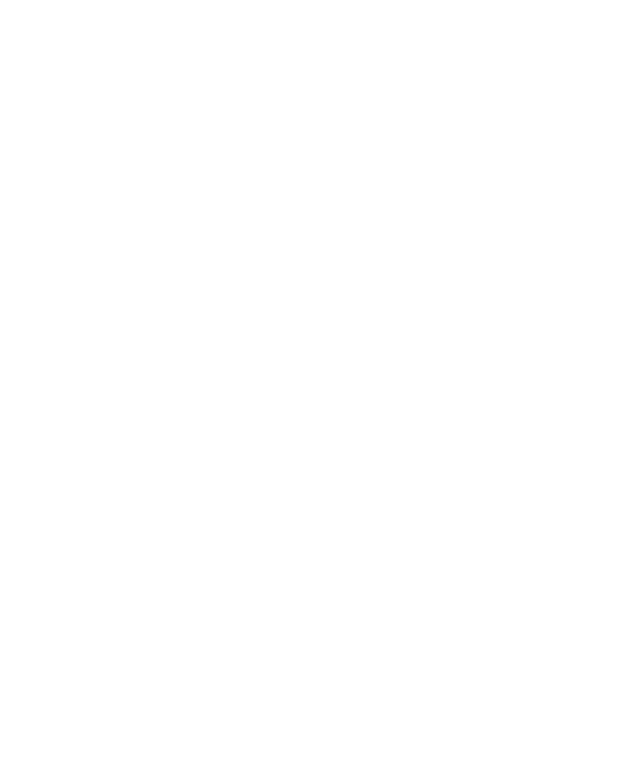
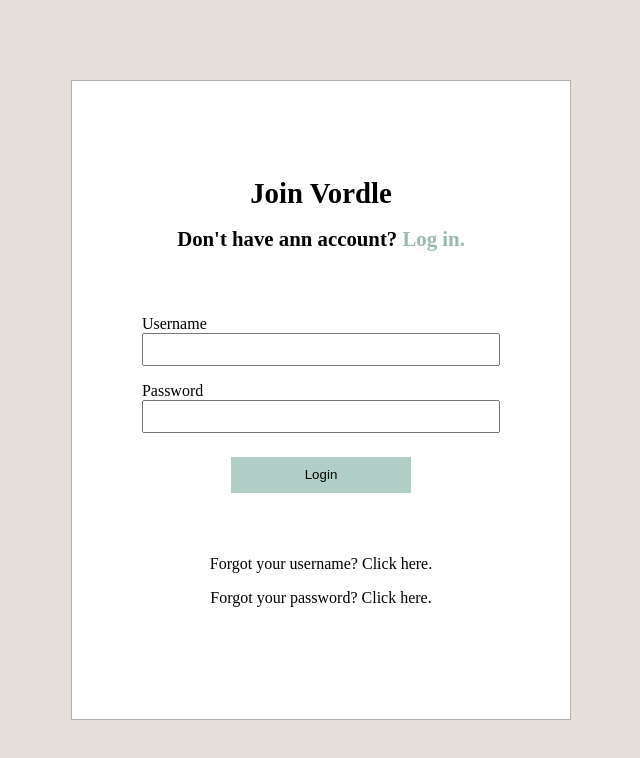
Before and after one commit to NotRikko/vtuber-wordle, a React (Vite) app in the folder front_end/: page /login in a window 1280 px wide. Shown: the top 758 px of the page, without its empty margins (319-959 px from the left). Built offline with nearby package versions, Linux system fonts and the light colour scheme.

Commit message:
Now sets and displays error messages from backend
Set errorData based off back_end validation
Now navigates to log in page when user create succ

```diff
--- a/front_end/src/pages/Game.module.css
+++ b/front_end/src/pages/Game.module.css
@@ -118,7 +118,7 @@
     flex-direction: column;
     text-align: left;
     width: 90%;
-    gap: 3.6vh;
+    gap: 2vh;
 }
 
 #signup_form button {
@@ -137,13 +137,21 @@
 }
 
 .signup_sec input {
-    height: 3.2vh;
+    height: 3.4vh;
     font-size: 1rem;
     font-size: 1.2rem;
 }
 
 .signup_sec input:invalid {
 
+}
+
+.error_msg {
+    color: rgb(214, 22, 22);
+    margin: 0;
+    margin-top: 1.5%;
+    margin-bottom: 1.5%;
+    height: 0;
 }
 
 @media (orientation: portrait) and (max-width: 600px) {
--- a/front_end/src/pages/Login.jsx
+++ b/front_end/src/pages/Login.jsx
@@ -1,7 +1,78 @@
+import { useState } from 'react'
+import { useNavigate } from 'react-router-dom'
+import Style from './Game.module.css'
+
 function Login() {
-    return(
-        <>
-        </>
+
+    const [formData, setFormData] = useState({
+        user_name: '',
+        password: '',
+    });
+
+    const handleInputChange = (e) => {
+        const { name, value } = e.target;
+        setFormData({ ...formData, [name]: value });
+    };
+
+    const handleSubmit =  async (e) => {
+        e.preventDefault();
+        try {
+            const response = await fetch('http://localhost:3000/users/user_create_get', {
+            method: 'GET',
+            mode: 'cors',
+            cache: 'no-cache',
+            headers: {
+                'Content-Type' : 'application/json'
+            },
+            body: JSON.stringify(formData),
+            });
+            if(!response.ok) {
+                throw new Error('Network response was not ok.');
+            }
+            const data = await response.json();
+            console.log(data);
+        } catch(error) {
+            console.error('Error:', error);
+        }
+
+    };
+
+    return (
+        <div id={Style.signup_page}>
+            <div id={Style.signup}>
+                <div id={Style.signup_header}>
+                    <h1>Join Vordle</h1>
+                    <h2>Don't have ann account? <a href='' style={{ color: 'rgb(155, 185, 177)' }}>Log in.</a></h2>
+                </div>
+                <form id={Style.signup_form} onSubmit={handleSubmit}>
+                    <div className={Style.signup_sec}>
+                        <label for='user_name'>Username</label>
+                        <input
+                            type='text'
+                            name='user_name'
+                            required
+                            value={formData.user_name}
+                            onChange={handleInputChange}
+                        />
+                    </div>
+                    <div className={Style.signup_sec}>
+                        <label for='password'>Password</label>
+                        <input
+                        type='password'
+                        name='password'
+                        required
+                        value={formData.password}
+                        onChange={handleInputChange}
+                        />
+                    </div>
+                    <button type='submit'>Login</button>
+                </form>
+                <div>
+                    <p>Forgot your username? Click here.</p>
+                    <p>Forgot your password? Click here.</p>
+                </div>
+            </div>
+        </div>
     )
 }
 
--- a/front_end/src/pages/SignUp.jsx
+++ b/front_end/src/pages/SignUp.jsx
@@ -1,13 +1,16 @@
 import { useState } from 'react'
+import { useNavigate } from 'react-router-dom'
 import Style from './Game.module.css'
 
 function SignUp() {
-
+    const navigate = useNavigate();
     const [formData, setFormData] = useState({
         user_name: '',
         email: '',
         password: '',
     });
+
+    const [errorData, setErrorData] = useState(null);
 
     const handleInputChange = (e) => {
         const { name, value } = e.target;
@@ -16,6 +19,7 @@
 
     const handleSubmit =  async (e) => {
         e.preventDefault();
+        setErrorData(null);
         try {
             const response = await fetch('http://localhost:3000/users/user_create_post', {
             method: 'POST',
@@ -27,10 +31,16 @@
             body: JSON.stringify(formData),
             });
             if(!response.ok) {
-                throw new Error('Network response was not ok.');
+                throw new Error('Network response was not ok.');s
             }
             const data = await response.json();
             console.log(data);
+            if(data.created === false) {
+                setErrorData(data.errors)
+            } else if(data.created === true){
+                console.log('navigating')
+                navigate('/login')
+            }
         } catch(error) {
             console.error('Error:', error);
         }
@@ -55,6 +65,14 @@
                             value={formData.user_name}
                             onChange={handleInputChange}
                         />
+                        {errorData && (
+                        errorData.map((error) => {
+                        if (error.path === 'user_name') {
+                            return <p  className={Style.error_msg} key={error.path}>{error.msg}</p>;
+                        }
+                        return null;
+                         })
+                        )}
                     </div>
                     <div className={Style.signup_sec}>
                         <label for='email'>Email</label>
@@ -65,6 +83,14 @@
                         value={formData.email}
                         onChange={handleInputChange}
                         />
+                        {errorData && (
+                        errorData.map((error) => {
+                        if (error.path === 'email') {
+                            return <p className={Style.error_msg} key={error.path}>{error.msg}</p>;
+                        }
+                        return null;
+                         })
+                        )}
                     </div>
                     <div className={Style.signup_sec}>
                         <label for='password'>Password</label>
@@ -75,6 +101,14 @@
                         value={formData.password}
                         onChange={handleInputChange}
                         />
+                        {errorData && (
+                        errorData.map((error) => {
+                        if (error.path === 'password') {
+                            return <p className={Style.error_msg} key={error.path}>{error.msg}</p>;
+                        }
+                        return null;
+                         })
+                        )}
                     </div>
                     <div className={Style.signup_sec}>
                         <label for='confirm_password'>Confirm Password</label>
```
Also changed, not shown: 1 other file (tests, documents, lock files or other folders).
